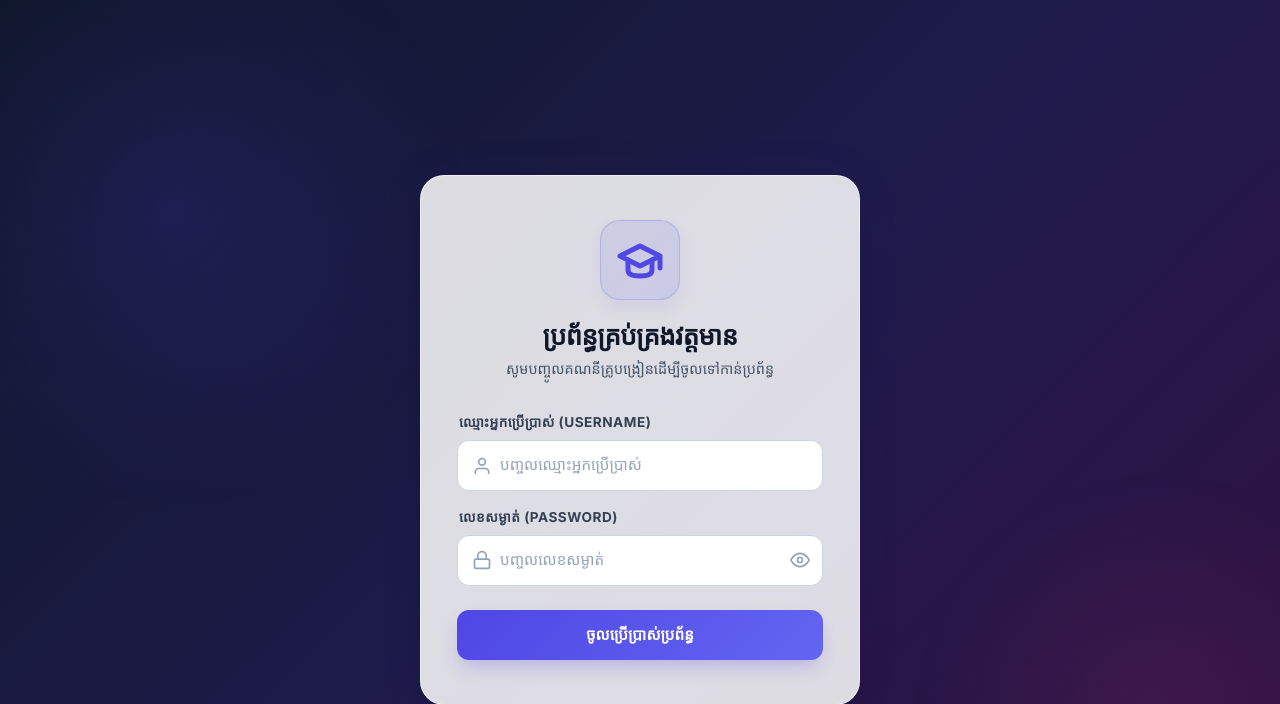
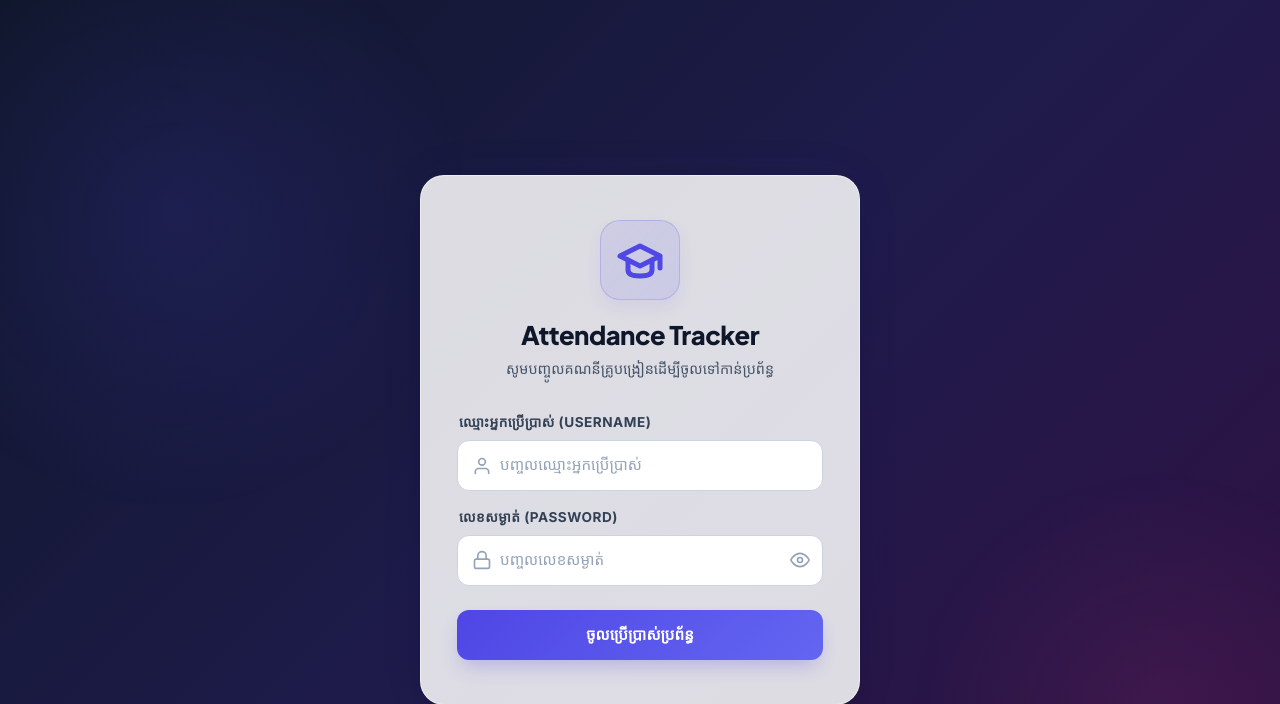
Before and after one commit to Sovanvichea-debug/Attendance_System, a PHP site: page /?page=login in a window 1280 px wide. Shown: the top 704 px of the page. Run offline with PHP 8.4, Linux system fonts and the light colour scheme; data that the repository does not hold is empty.

Commit message:
Rename login page title to Attendance Tracker

```diff
--- a/pages/login.php
+++ b/pages/login.php
@@ -7,7 +7,7 @@
                     <path d="M6 12v5c0 2 2 3 6 3s6-1 6-3v-5"></path>
                 </svg>
             </div>
-            <h2 class="login-title">ប្រព័ន្ធគ្រប់គ្រងវត្តមាន</h2>
+            <h2 class="login-title">Attendance Tracker</h2>
             <p class="login-subtitle">សូមបញ្ចូលគណនីគ្រូបង្រៀនដើម្បីចូលទៅកាន់ប្រព័ន្ធ</p>
         </div>
 
```
